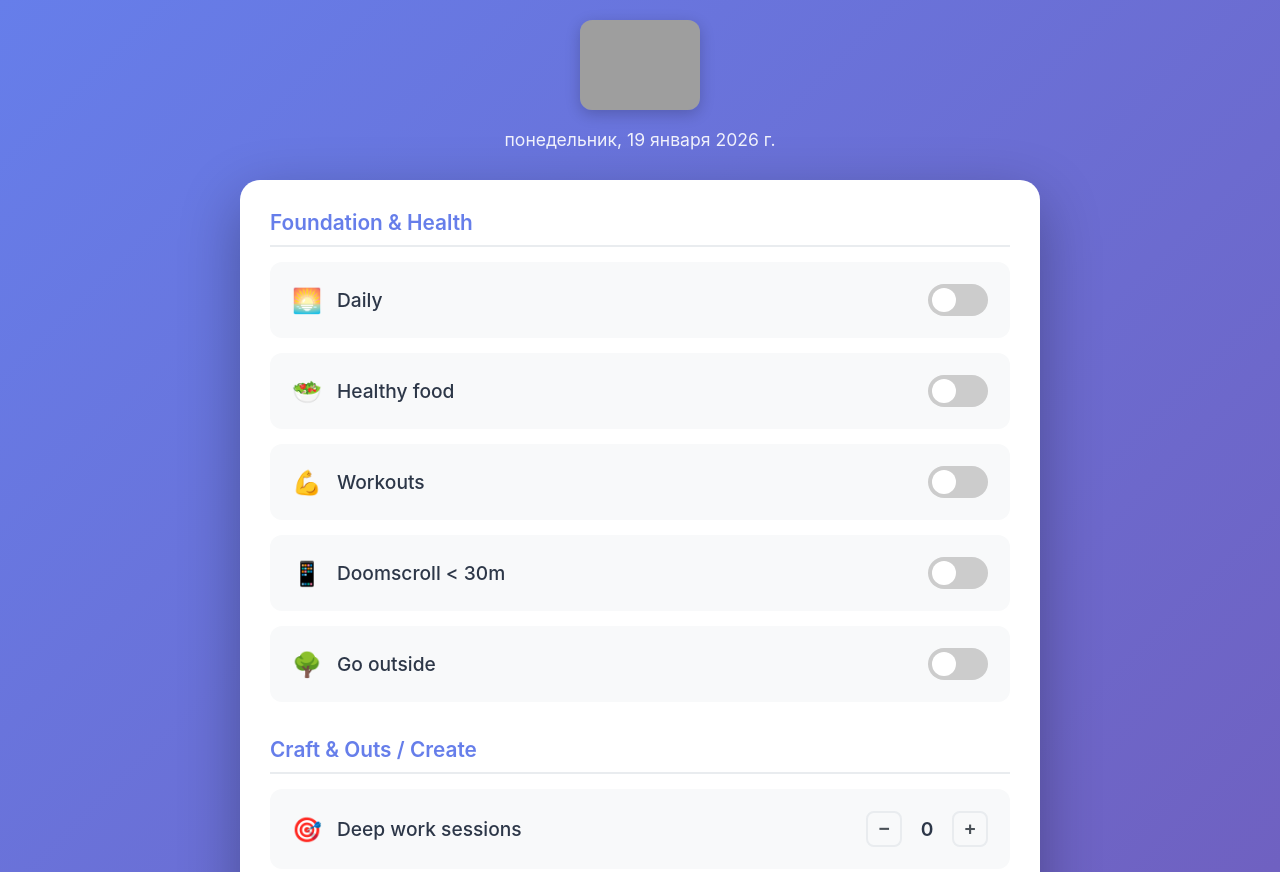
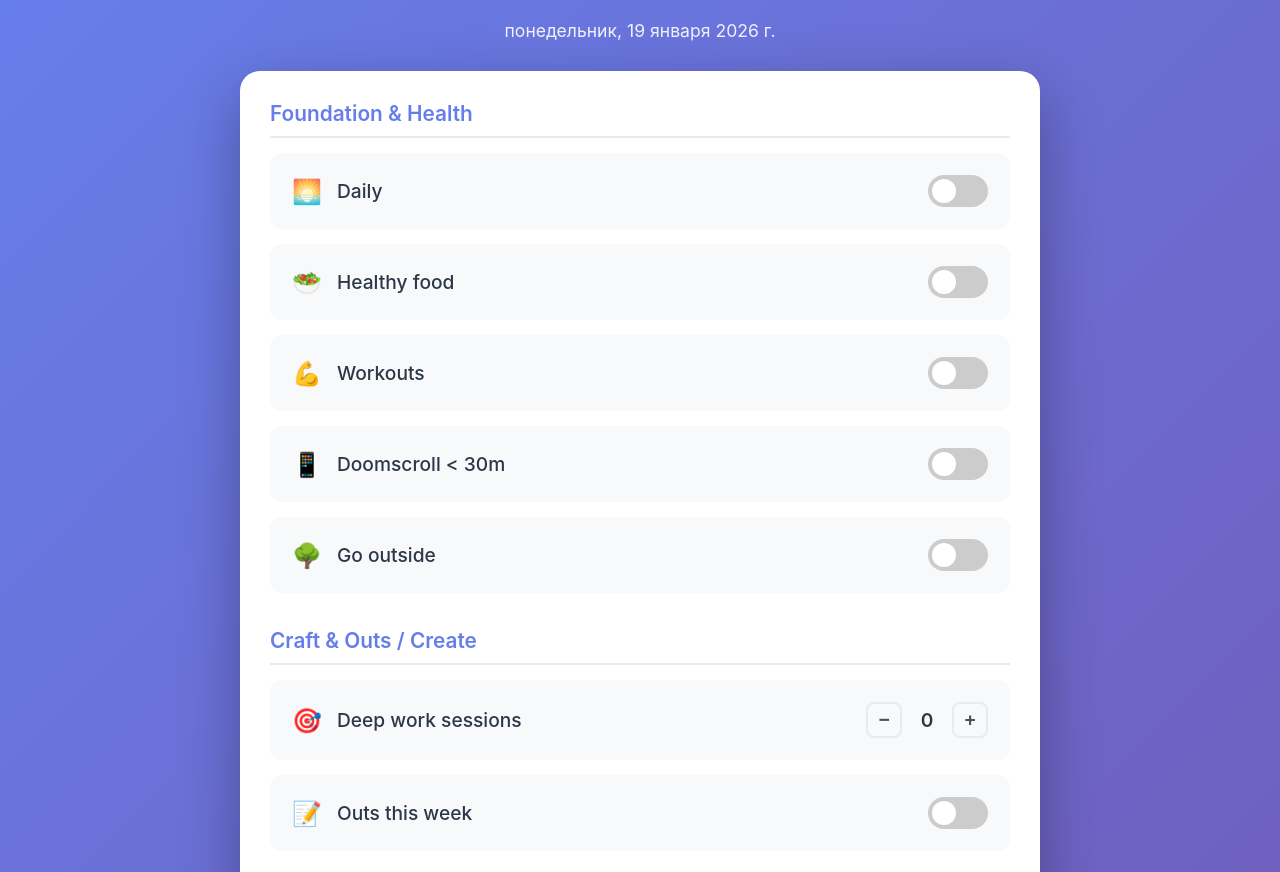
Before and after one commit to hlebgleb/habbits, a plain HTML site: page index.html in a window 1280 px wide. Shown: the top 872 px of the page. Drawn offline with Linux system fonts and the light colour scheme; no server answers; grey boxes are pictures that could not be loaded.

Commit message:
Remove cat mascot GIF from header in index.html

```diff
--- a/index.html
+++ b/index.html
@@ -19,9 +19,6 @@
 <body>
     <div class="container">
         <header>
-            <div class="header-gif">
-                <img src="/images/cat.gif" alt="Котик" class="mascot-gif">
-            </div>
             <p class="date" id="currentDate"></p>
         </header>
 
```
